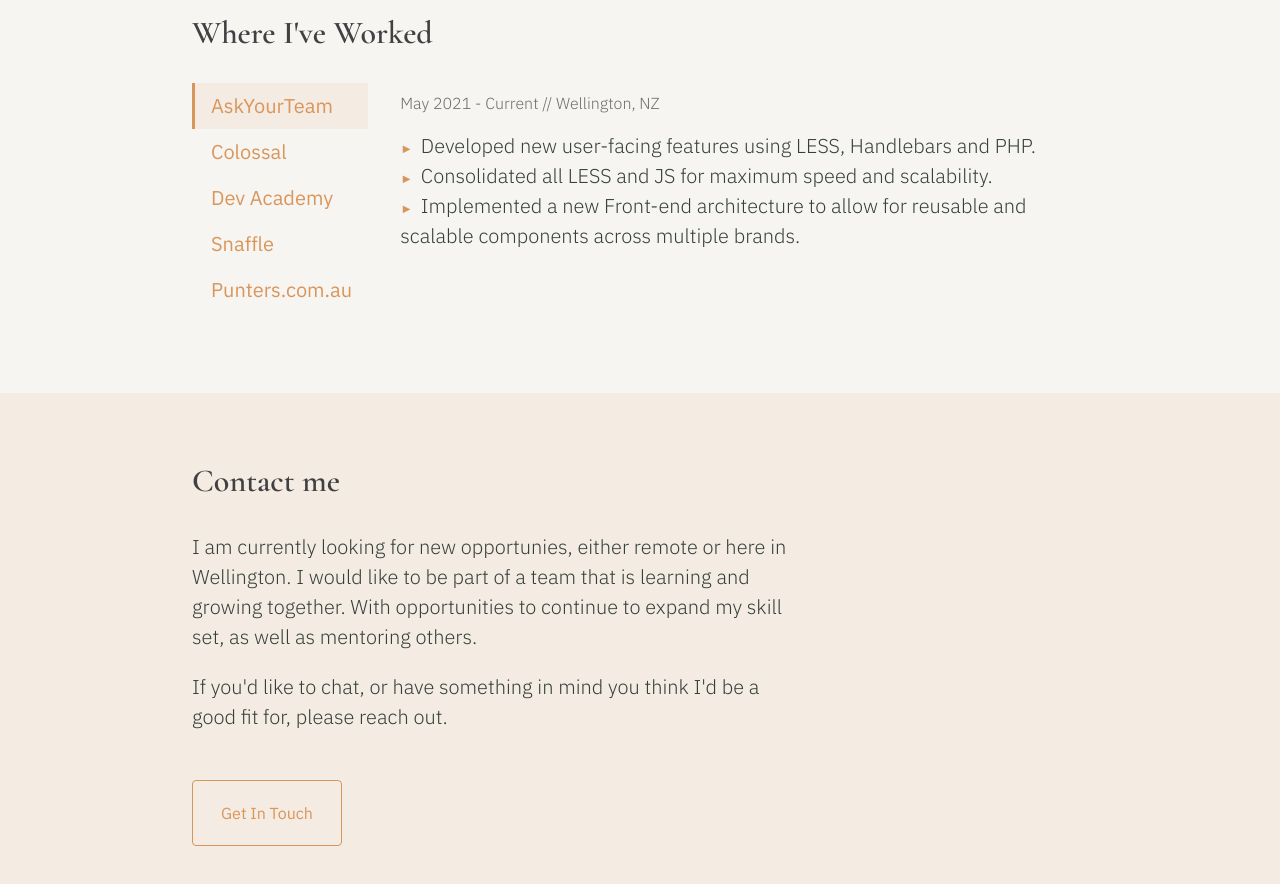
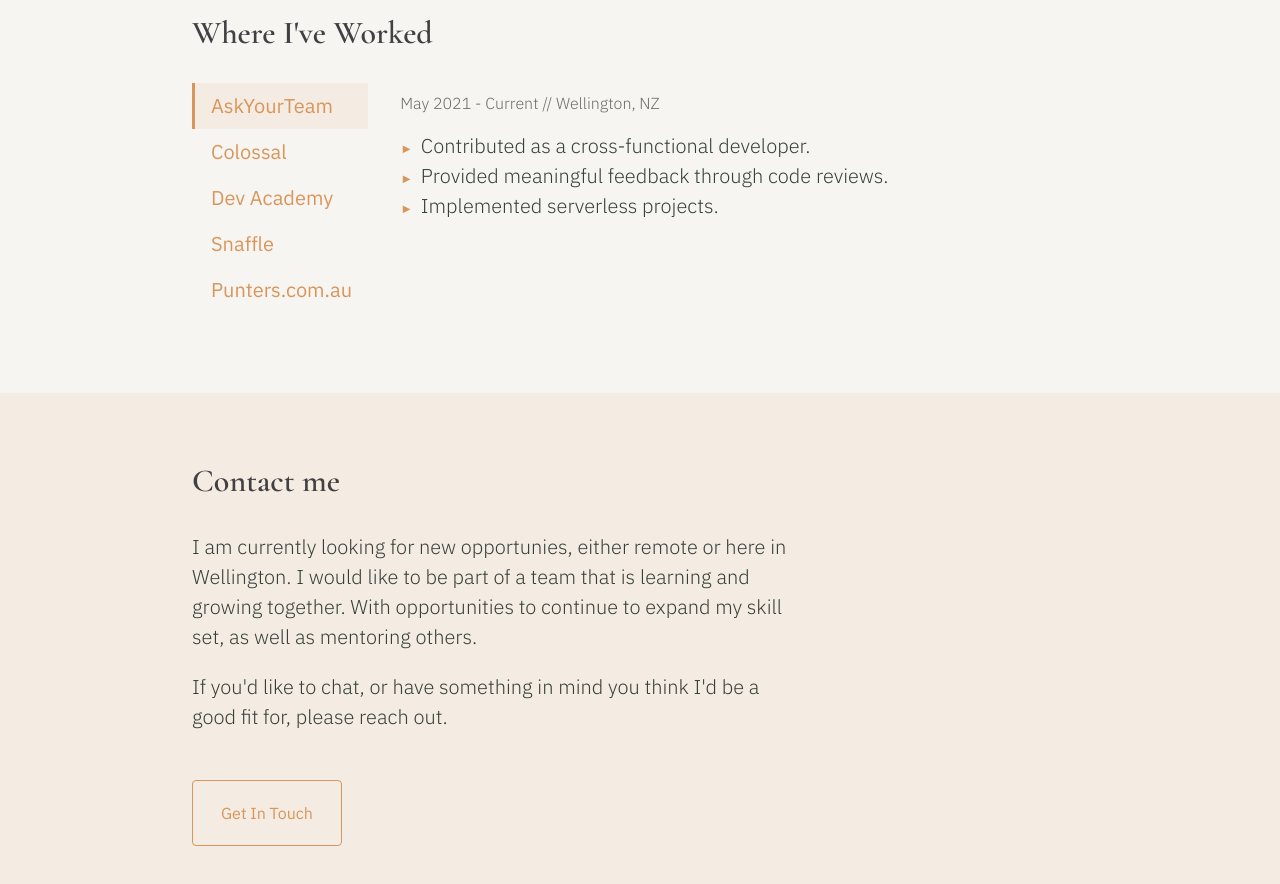
Before and after one commit to hanface/hanface.github.io, a React (Create React App) app: page / in a window 1280 px wide. Shown: the part 1260-2144 px from the top of the page. Built offline with nearby package versions, Linux system fonts and the light colour scheme.

Commit message:
updates to role responsibilities

```diff
--- a/src/components/Experience/AskYourTeam.jsx
+++ b/src/components/Experience/AskYourTeam.jsx
@@ -4,12 +4,11 @@
       <p>May 2021 - Current // Wellington, NZ</p>
       <ul>
         <li>
-          Developed new user-facing features using LESS, Handlebars and PHP.
+          Contributed as a cross-functional developer.
         </li>
-        <li>Consolidated all LESS and JS for maximum speed and scalability.</li>
+        <li>Provided meaningful feedback through code reviews.</li>
         <li>
-          Implemented a new Front-end architecture to allow for reusable and
-          scalable components across multiple brands.
+          Implemented serverless projects.
         </li>
       </ul>
     </article>
--- a/src/components/Experience/Colossal.jsx
+++ b/src/components/Experience/Colossal.jsx
@@ -3,7 +3,7 @@
     <article className="tab-content">
       <p>Nov 2020 - Jan 2021 // Remote</p>
       <ul>
-        <li>Developed new user-facing features using React.js.</li>
+        <li>Developed new user-facing features using React.</li>
         <li>
           Built reusable components and front-end libraries for future use.
         </li>
```
